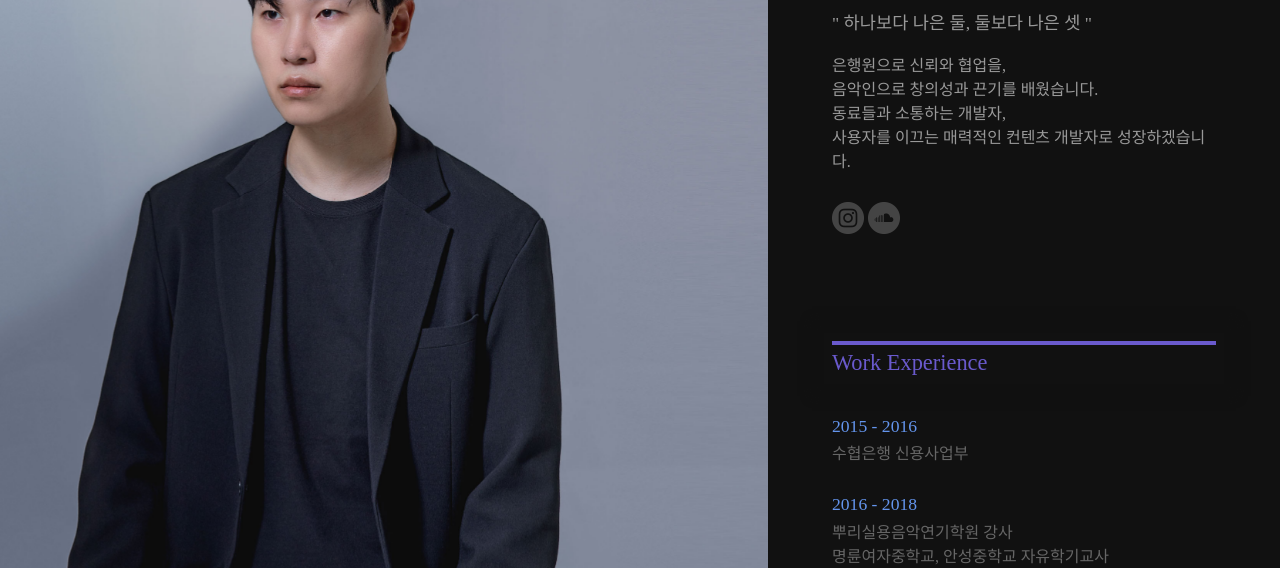
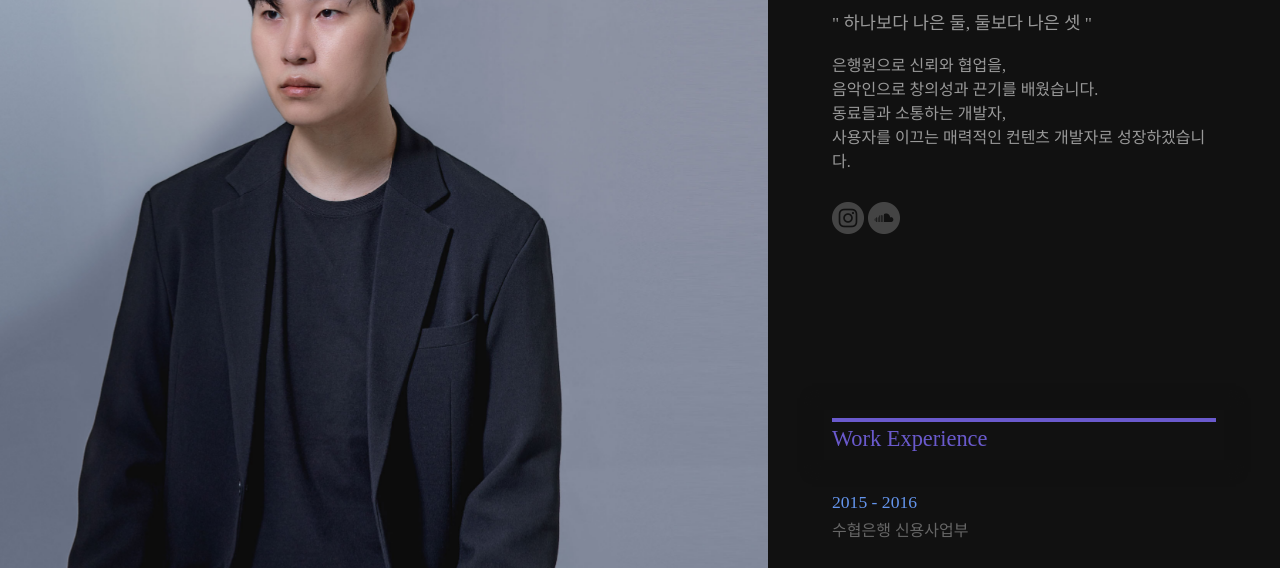
Before and after one commit to YunhyungLee/1week, a plain HTML site: page index.html in a window 1280 px wide. Shown: the part 199-767 px from the top of the page. Drawn offline with Linux system fonts and the light colour scheme.

Commit message:
Update style.css

```diff
--- a/style.css
+++ b/style.css
@@ -82,7 +82,7 @@ body {
 
 .profile-header,
 .profile-section {
-    padding-bottom: 20%;
+    padding-bottom: 40%;
 }
 
 .profile-section h2 {
```
